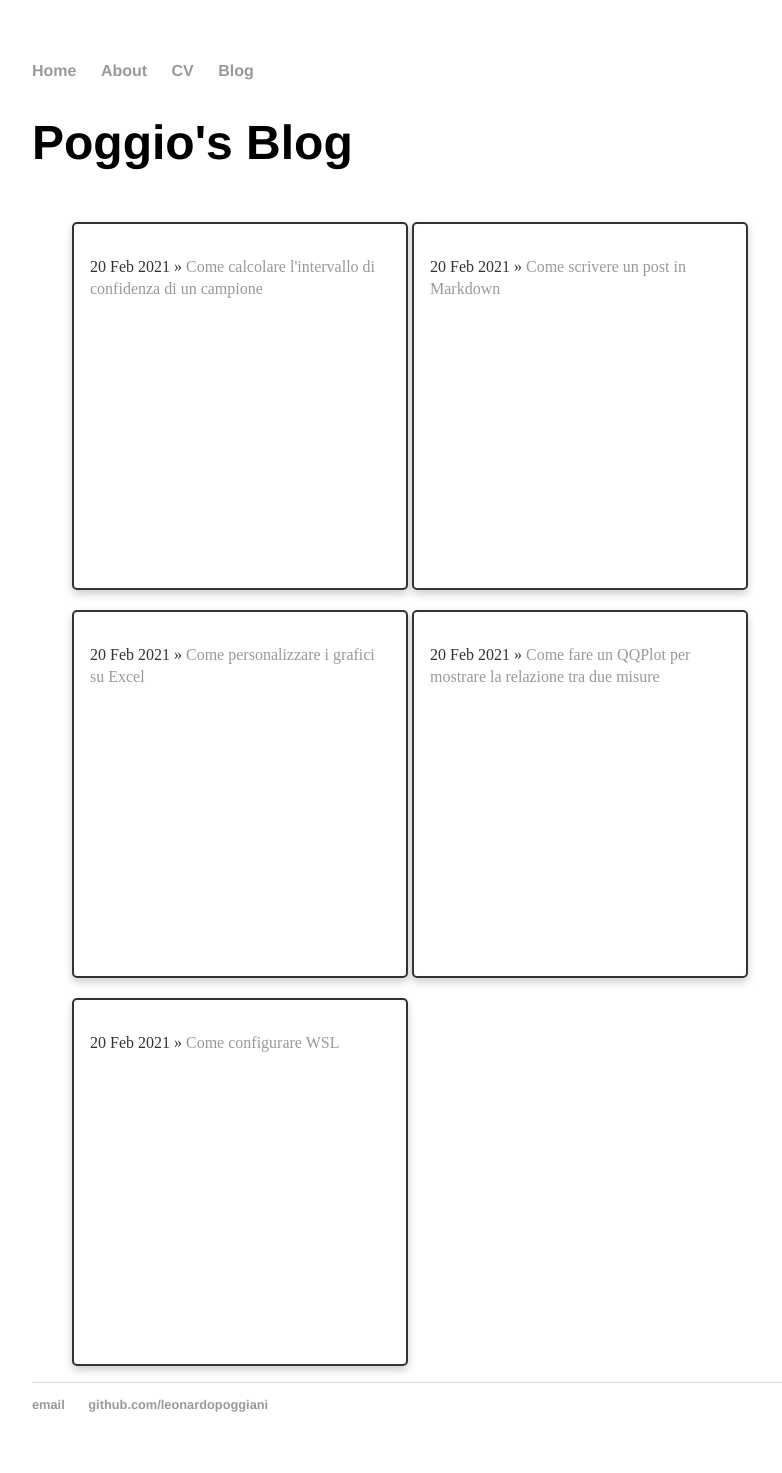
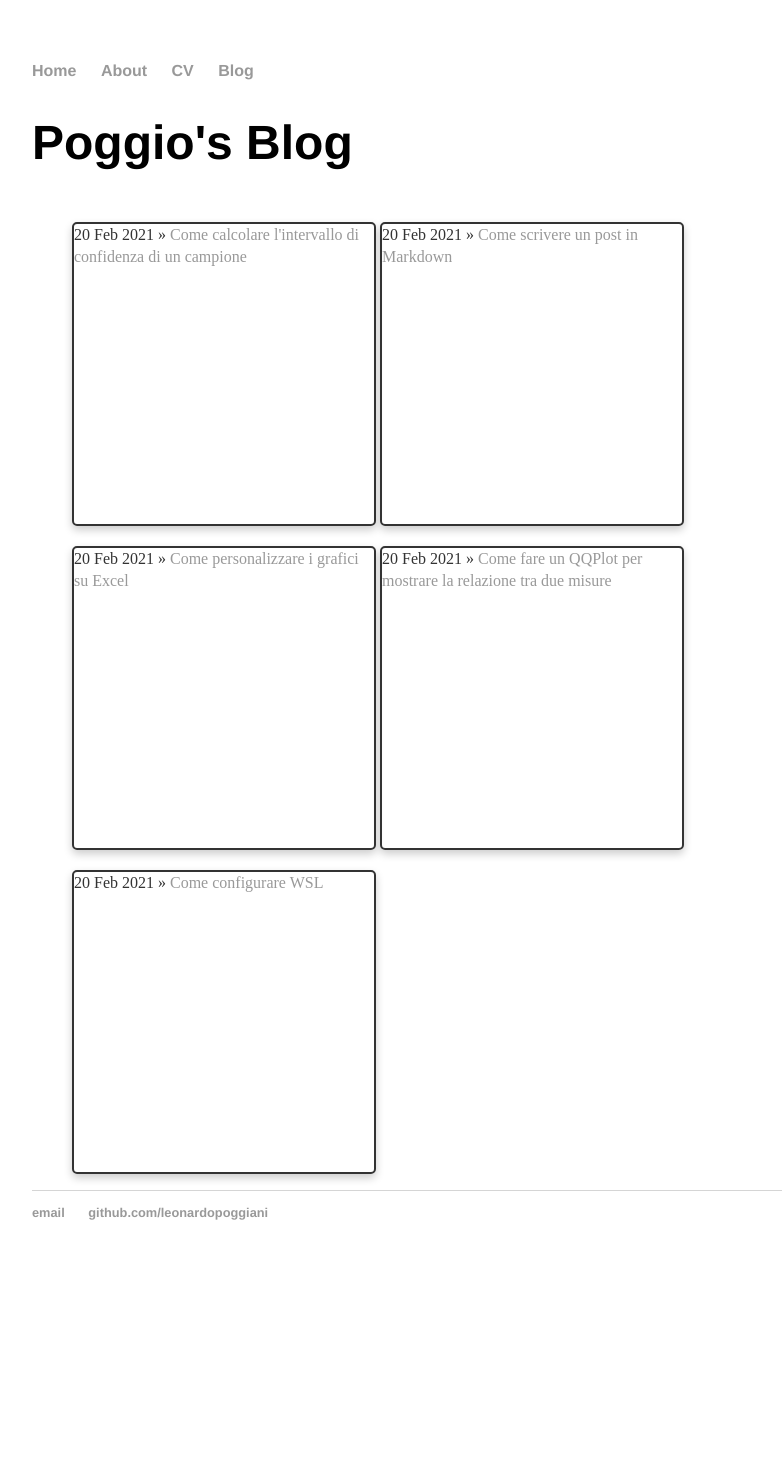
Before and after one commit to leonardopoggiani/leonardopoggiani.github.io, a Jekyll site: the page built from blog/index.html, in a window 1280 px wide. Shown: the whole page, without its empty margins (160-942 px from the left). Built offline with Jekyll 4.4.1, drawn with Linux system fonts in a browser that asks for light colours; after the commit the page ends 1281 px from its top, so only the background shows below that.

Commit message:
Update main.css

```diff
--- a/css/main.css
+++ b/css/main.css
@@ -30,7 +30,6 @@ ul.posts li {
   border-radius: 6px;
   box-shadow: 0 4px 8px 0 rgba(0,0,0,0.2);
   transition: 0.3s;
-  padding: 32px 16px;
   border-radius: 5px;
   margin-top: 20px;
   display: inline-block;
```
